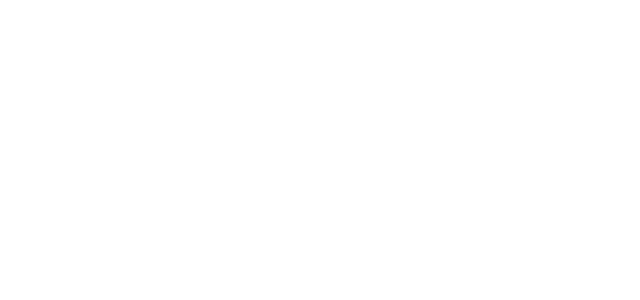
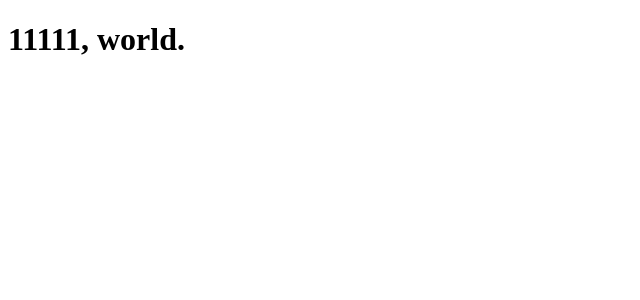
Before and after one commit to hyperh/react-forge-landing, a React app: page / in a window 1280 px wide. Shown: the top 300 px of the page, without its empty margins (0-640 px from the left). Built offline with nearby package versions, Linux system fonts and the light colour scheme.

Commit message:
Fixed AppContainer component prop being deprecated

```diff
--- a/package.json
+++ b/package.json
@@ -38,7 +38,7 @@
     "eslint-plugin-import": "^1.8.1",
     "eslint-plugin-jsx-a11y": "^1.4.2",
     "eslint-plugin-react": "^5.1.1",
-    "react-hot-loader": "^3.0.0-alpha.8",
+    "react-hot-loader": "^3.0.0-beta.1",
     "webpack": "^1.13.1",
     "webpack-dev-server": "^1.14.1"
   },
--- a/src/App.js
+++ b/src/App.js
@@ -2,6 +2,6 @@ import React, { Component } from 'react';
 
 export default class App extends Component {  // eslint-disable-line react/prefer-stateless-function
   render() {
-    return <h1>xxx, world.</h1>;
+    return <h1>11111, world.</h1>;
   }
 }
--- a/src/index.js
+++ b/src/index.js
@@ -4,18 +4,19 @@ import { AppContainer } from 'react-hot-loader';
 import App from './App';
 
 render(
-  <AppContainer
-    component={App}
-  />,
+  <AppContainer>
+    <App />
+  </AppContainer>,
   document.getElementById('root')
 );
 
 if (module.hot) {
   module.hot.accept('./App', () => {
+    const NextApp = require('./App').default; // eslint-disable-line global-require
     render(
-      <AppContainer
-        component={require('./App').default} // eslint-disable-line global-require
-      />,
+      <AppContainer>
+        <NextApp />
+      </AppContainer>,
       document.getElementById('root')
     );
   });
```
